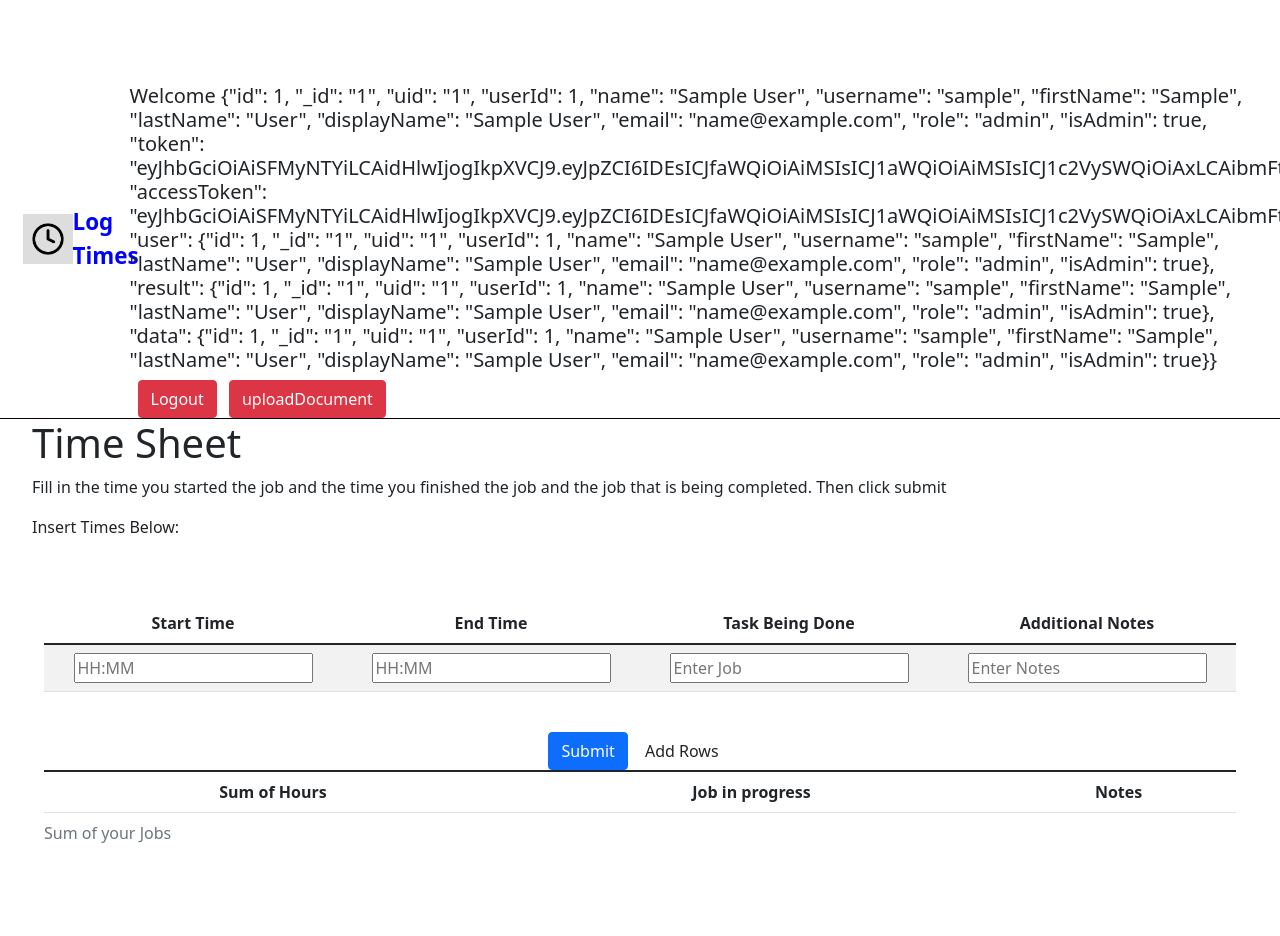
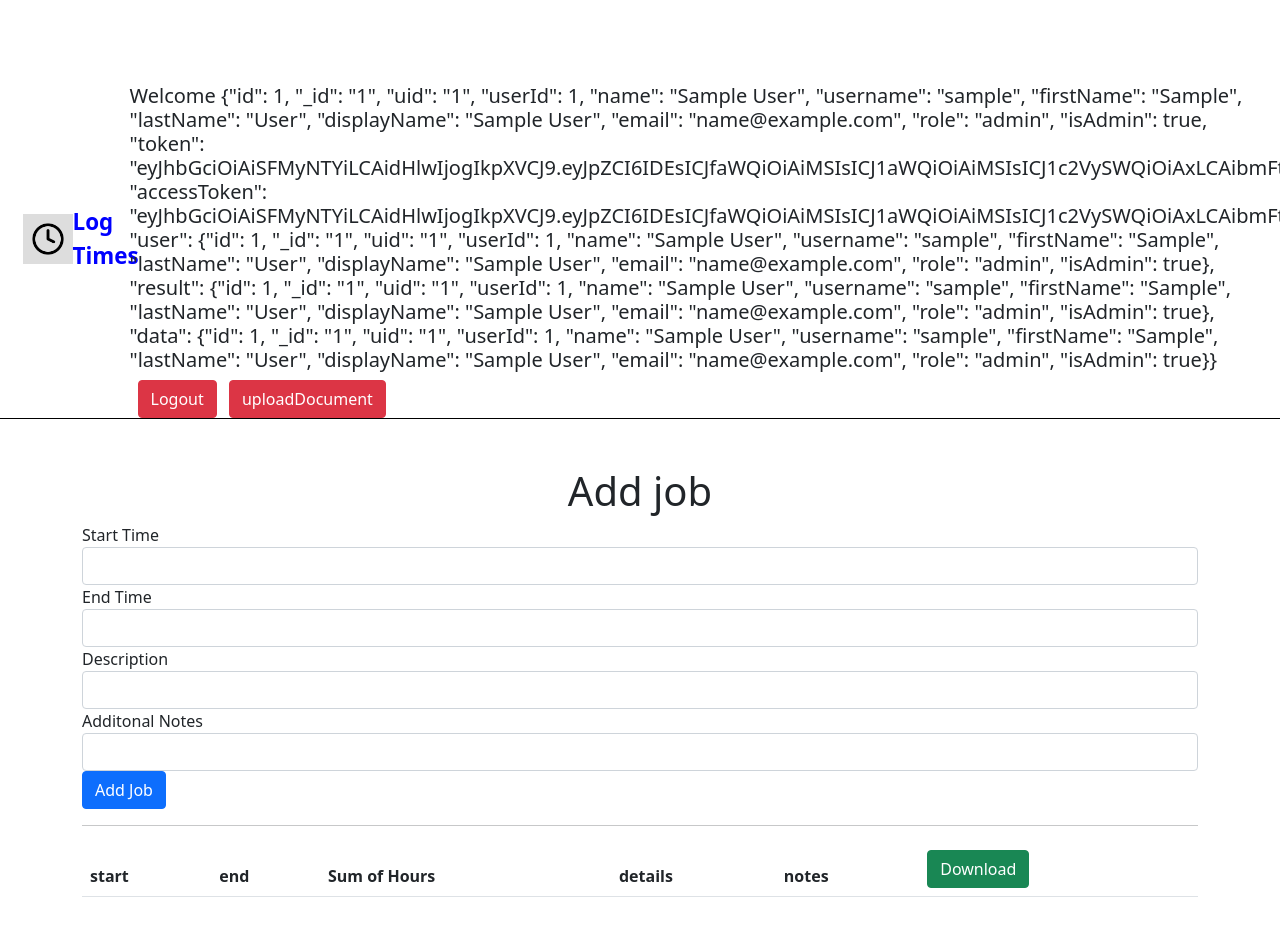
Before and after one commit to berniehm/jobsite_project, a plain HTML site: page time.html in a window 1280 px wide. Shown: the top 936 px of the page. Drawn offline with nearby package versions, Linux system fonts and the light colour scheme; sample sign-in values are in the browser's storage.

Commit message:
update time form

```diff
--- a/js/timesheet.js
+++ b/js/timesheet.js
@@ -1,6 +1,5 @@
 /**Created a variable called inputs that contains all the inputs of data in the table tag name
- * There is only one table therefor the element is 0
- *The Function below will allow a user to use the submit button to place the notes and jobs in the below table
+ *
  */
 document.getElementById("active_user").innerHTML = localStorage.getItem("active_user");
 
@@ -8,53 +7,95 @@ if(localStorage.getItem("active_user") == null){
   location.href="login.html";
 }
 
-  function submitNotes(){
-    let inputs = document.getElementsByTagName("table")[0].querySelectorAll('input')
-    let submit_data = "";
-    let hoursTable = document.getElementById("hoursTable")
-    let start = 0;
-    let sum = 0;
-    for(let data of inputs){
-     /* * The switch will allow the data name to idenify the attributes
-      * store inputs and declare variables aswell
-      * calucate the hours */
-      switch(data.name){
-        case "start" : console.log("start ",data.value)
-        start = data.value;
 
-        break;
-        case "end" : console.log("end ",data.value)
-        sum = data.value-start;
-        submit_data += `<tr> <td> ${sum} </td>`;
-        start=0;
-        sum=0;
-        break;
-        case "job" : console.log("job ",data.value)
-        submit_data += ` <td> ${data.value}  </td>`;
-        break;
-      case "notes" : console.log("notes ",data.value)
-      submit_data += ` <td> ${data.value}  </td></tr>`;
-        break;
-      }
-    }
-    hoursTable.innerHTML=submit_data;
-
-  }
-
-/**This function will allow the user to add a row to the table*  */
-  function addRows(){
-
-    let table_row=`                     <tr>
-    <td><input  class="start" name="start" type="text" placeholder="HH:MM">></td>
-    <td><input  class="start" name="end" type="text" placeholder="HH:MM">></td>
-    <td class="tastTD"> <input class="taskInput" name="job" type="test" placeholder= "Enter Job"></td>
-    <td class="tastTD"> <input class="taskInput" name="notes" type="test" placeholder= "Enter Notes"></td>
-</tr>`
-
-document.getElementById("hoursBody").innerHTML += table_row;
-  }
 
  document.getElementById("logout").addEventListener("click" ,()=>{
    localStorage.removeItem("active_user");
    location.href = "logout.html";
  })
+
+/**add Job details in to the table */
+
+/**create jobs class */
+class Jobs{
+  constructor(start,end,details,notes){
+    this.start = start;
+    this.end = end ;
+    this.details = details;
+    this.notes = notes;
+  }
+}
+
+/**UI Class
+ * store relates to local storage
+*/
+class UI{
+  static displayJobs(){
+    const jobs = Store.getJobs();
+    jobs.forEach(job => UI.addJobsToList(job))
+  }
+
+  static addJobsToList(job){
+    const list = document.getElementById("jobs_list");
+    const row = document.createElement("tr");
+
+    row.innerHTML=`
+    <td> ${job.start} </td>
+    <td> ${job.end} </td>
+    <td> ${job.end - job.start} </td>
+    <td> ${job.details} </td>
+    <td> ${job.notes} </td>
+
+    `;
+  console.log(row);
+
+    list.appendChild(row);
+  }
+}
+
+/**Store Class */
+class Store {
+  static getJobs(){
+    let jobs;
+    if (localStorage.getItem("jobs") === null){
+      jobs =[];
+    }
+    else {
+      jobs=JSON.parse(localStorage.getItem("jobs"))
+    }
+
+    return jobs;
+  }
+/**To add the job into the jobs array */
+  static addJobs(job){
+    const jobs = Store.getJobs();
+    jobs.push(job);
+    localStorage.setItem("jobs",JSON.stringify(jobs));
+  }
+}
+
+
+/**event to display jobs */
+document.addEventListener("DOMContentLoaded" , UI.displayJobs);
+
+
+document.getElementById("user-form").addEventListener("submit" ,(e)=>{
+  e.preventDefault()
+  const start = document.getElementById("start").value;
+  const end = document.getElementById("end").value;
+  const details = document.getElementById("details").value;
+  const notes = document.getElementById("notes").value;
+
+  if (start == "" || end == "" || details == "" || notes == "" )
+  {
+    console.log("all columns are required")
+  }
+  else{
+   const job = new Jobs(start,end,details,notes);
+
+   UI.addJobsToList(job);
+
+   Store.addJobs(job);
+  }
+
+})
--- a/time.html
+++ b/time.html
@@ -55,71 +55,49 @@
         </div>
     </div>
 </nav>
-    <div class =" info">
-        <h1> Time Sheet </h1>
-        <P>
-            Fill in the time you started the job and the time you finished the job and the job that is being completed.
-            Then click submit
 
-        </P>
-        <caption>Insert Times Below:</caption>
+<div class = "container mt-5 ">
+    <h1 class = "text-center">Add job</h1>
+
+    <form id= "user-form">
+        <div class = "form-group">
+            <label for = "starttime">Start Time</label>
+            <input type="text" class = "form-control" id ="start" />
         </div>
+        <div class = "form-group">
+            <label for = "endtime">End Time</label>
+            <input type="text" class = "form-control" id ="end" />
+        </div>
+        <div class = "form-group">
+            <label for = "jobdetails">Description</label>
+            <input type="text" class = "form-control" id ="details" />
+        </div>
+        <div class = "form-group">
+            <label for = "notes">Additonal Notes</label>
+            <input type="text" class = "form-control" id ="notes" />
+        </div>
+        <button type ="submit" class="btn btn-primary" >Add Job</button>
+    </form>
+    <hr/>
 
-        <div id="centerContainter">
-            <div class="container-fluid">
-                <!--row of colums-->
-                <div class= "row">
-                    <div class="block-left">
-                        <form id ="timeTable">
-                            <table class ="span3 table table-striped">
+    <table class = "table" id ="jobs_table">
+        <thead>
+            <tr>
+               <th scope="col">start</th>
+               <th scope="col">end</th>
+               <th scope="col">Sum of Hours</th>
+               <th scope="col">details</th>
+               <th scope="col">notes</th>
+               <th scope= "col">
+                   <button class = "btn btn-success" id = "download_report" >Download</button>
+               </th>
+            </tr>
+        </thead>
+        <tbody id = "jobs_list"> </tbody>
+    </table>
 
-                            <thead>
-                                <tr>
-                                    <th>Start Time</th>
-                                    <th>End Time</th>
-                                    <th>Task Being Done</th>
-                                    <th>Additional Notes</th>
-                                </tr>
-                            </thead>
-                            <tbody id ="hoursBody">
-                                <tr>
-                                    <td><input  class="start" name="start" type="text" placeholder="HH:MM"></td>
-                                    <td><input  class="start" name="end" type="text" placeholder="HH:MM"></td>
-                                    <td class="tastTD"> <input class="taskInput" name="job" type="test" placeholder= "Enter Job"></td>
-                                    <td class="tastTD"> <input class="taskInput" name="notes" type="test" placeholder= "Enter Notes"></td>
-</tr>
-</tbody>
- </table>
- <br/>
- <div>
-    <button type="button" class ="btn btn-primary" onclick="submitNotes()" id ="SubmitBTN">Submit</button>
-    <button type="button" class ="btn btn-sucess" onclick="addRows()" id ="SubmitBTN">Add Rows</button>
- </div>
-
- </form>
 </div>
 
- <div class="block">
-     <form id="sumTable">
-         <table class ="span4 table table-striped">
-
-         <caption>Sum of your Jobs</caption>
-         <thead>
-             <tr>
-                 <th>Sum of Hours</th>
-                 <th>Job in progress</th>
-                 <th>Notes</th>
-                  </tr>
-         </thead>
-         <tbody id ="hoursTable">
-                </tbody>
-            </table>
-
-        </form>
-    </div>
-</div>
-</div> <!-- /container -->
-</div>
 <script src="js/timesheet.js"></script>
 <script src="js/vendor/bootstrap.min.js"></script>
 <script src="https://cdn.jsdelivr.net/npm/bootstrap@5.1.1/dist/js/bootstrap.bundle.min.js" integrity="sha384-/bQdsTh/da6pkI1MST/rWKFNjaCP5gBSY4sEBT38Q/9RBh9AH40zEOg7Hlq2THRZ" crossorigin="anonymous"></script>
```
Also changed, not shown: index.html (+2 -2 lines), upload.html (+1 -1 lines), images/electrics.jpg (added), images/jobs.jpg.
